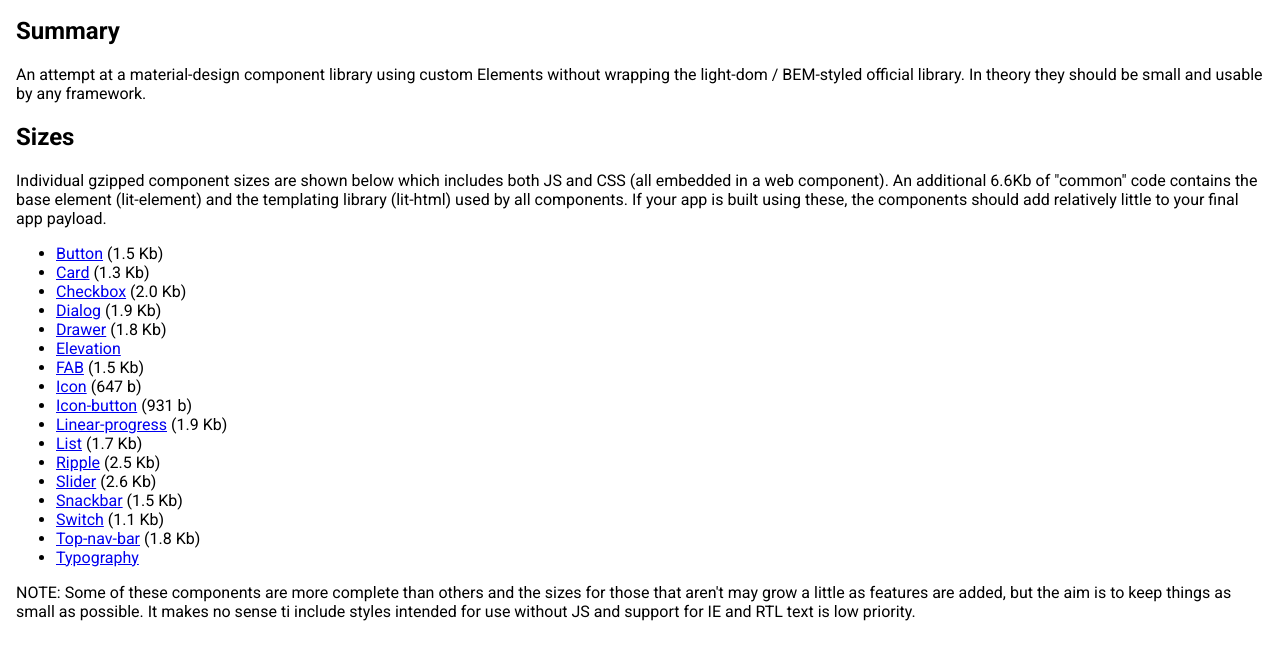
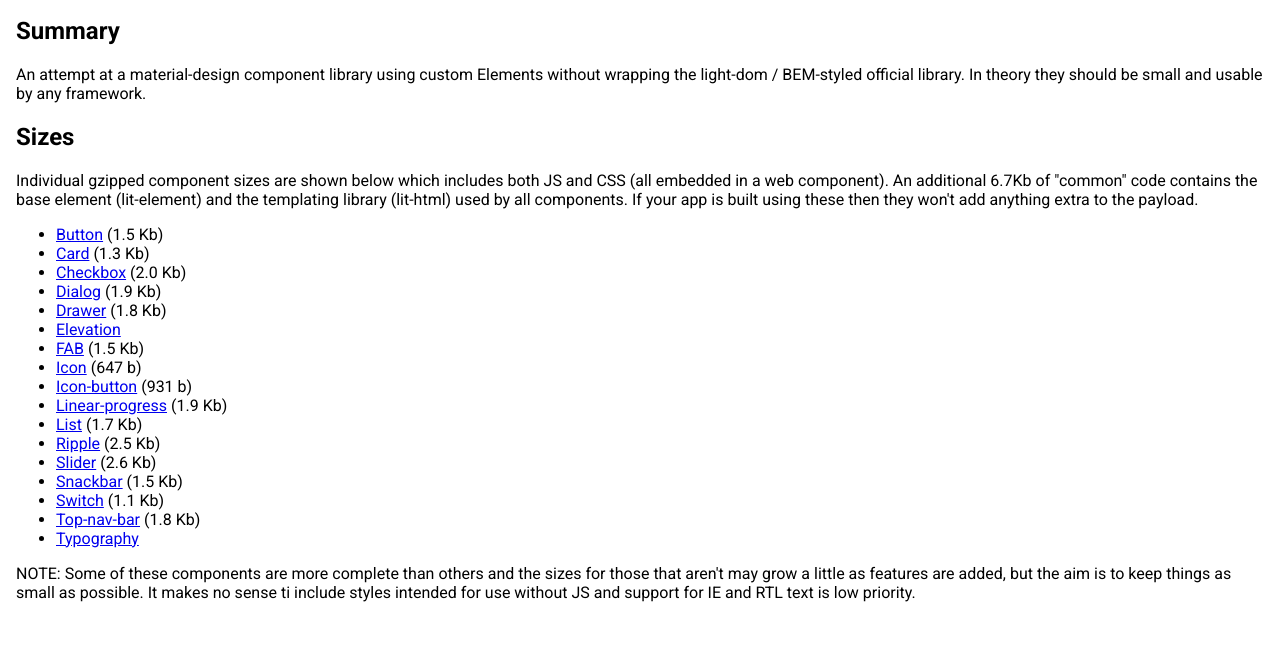
Before and after one commit to CaptainCodeman/mega-material, a website: page docs/index.html in a window 1280 px wide. Shown: the part 103-762 px from the top of the page. Drawn offline with Linux system fonts and the light colour scheme.

Commit message:
Update write-up

```diff
--- a/docs/index.html
+++ b/docs/index.html
@@ -22,10 +22,10 @@
   <h2>Sizes</h2>
   <p>
     Individual gzipped component sizes are shown below which includes both JS
-    and CSS (all embedded in a web component). An additional 6.6Kb of "common"
+    and CSS (all embedded in a web component). An additional 6.7Kb of "common"
     code contains the base element (lit-element) and the templating library
-    (lit-html) used by all components. If your app is built using these, the
-    components should add relatively little to your final app payload.
+    (lit-html) used by all components. If your app is built using these then
+    they won't add anything extra to the payload.
   </p>
   <ul>
     <!--
```
Also changed, not shown: readme.md.
